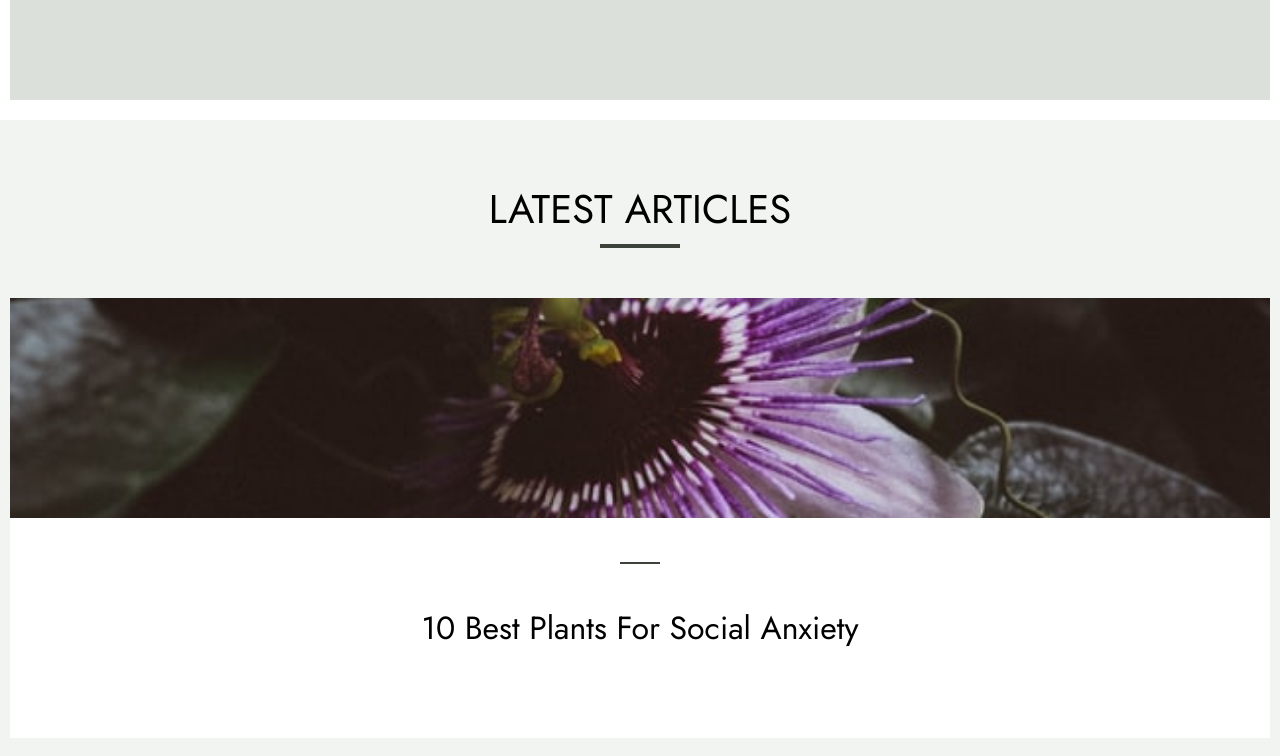
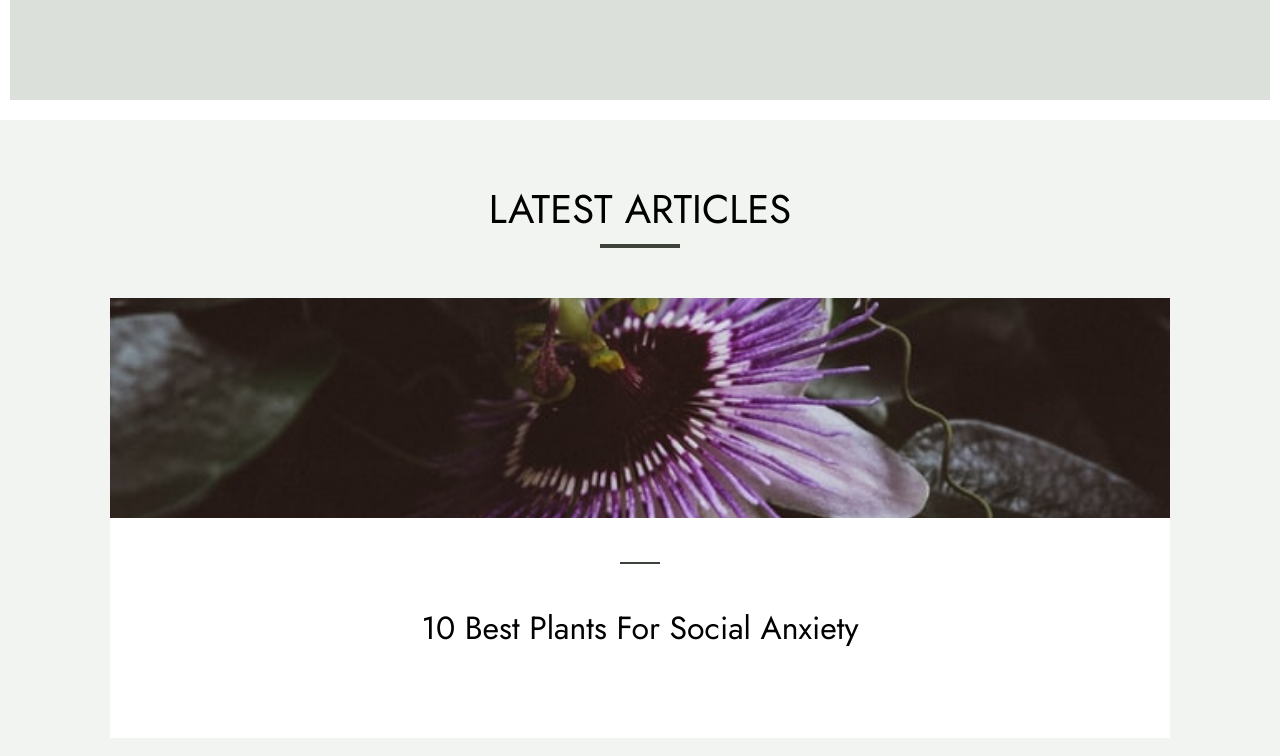
Before and after one commit to waldekglaz/lombok, a plain HTML site: page index.html in a window 1280 px wide. Shown: the part 700-1456 px from the top of the page. Drawn offline with Linux system fonts and the light colour scheme.

Commit message:
media min width: 768px

```diff
--- /dev/null
+++ b/sass/_mixins.scss
@@ -0,0 +1,5 @@
+@mixin tablet {
+    @media (min-width:768px) {
+        @content;
+    }
+}
--- a/sass/style.scss
+++ b/sass/style.scss
@@ -1,3 +1,5 @@
+@import "mixins";
+
 * {
     margin: 0;
     padding: 0;
@@ -73,6 +75,9 @@ body {
                         color: #fff;
                         text-transform: uppercase;
                         text-decoration: none;
+                        font-size: 20px;
+                        font-weight: 700;
+                        letter-spacing: 2px;
 
 
                     }
@@ -164,6 +169,11 @@ section {
     background-color: #f2f4f1;
     padding: 60px 0 40px;
 
+    @include tablet {
+        padding-left: 100px;
+        padding-right: 100px;
+    }
+
     .card {
 
         margin-bottom: 20px;
@@ -220,6 +230,12 @@ section {
 
     .about-wrapper {
         padding-bottom: 40px;
+
+        @include tablet {
+            display: flex;
+            align-items: center;
+            padding-bottom: 0;
+        }
     }
 
     .about-img {
@@ -229,6 +245,12 @@ section {
         background-position: center;
         background-size: cover;
         margin-bottom: 60px;
+
+        @include tablet {
+            flex-basis: 50%;
+            height: 500px;
+            margin-bottom: 0;
+        }
     }
 
     .about-text {
@@ -236,6 +258,11 @@ section {
         padding: 0 10px;
         text-align: justify;
         font-size: 18px;
+
+        @include tablet {
+            flex-basis: 50%;
+            padding: 20px 40px;
+        }
     }
 }
 
@@ -245,6 +272,11 @@ section {
     padding: 60px 0 80px;
     background-color: #dfe4de;
     text-align: center;
+
+    @include tablet {
+        padding-left: 100px;
+        padding-right: 100px;
+    }
 
     .section-title {
         margin-bottom: 5px;
```
Also changed, not shown: sass/style.css, 1 other file.
